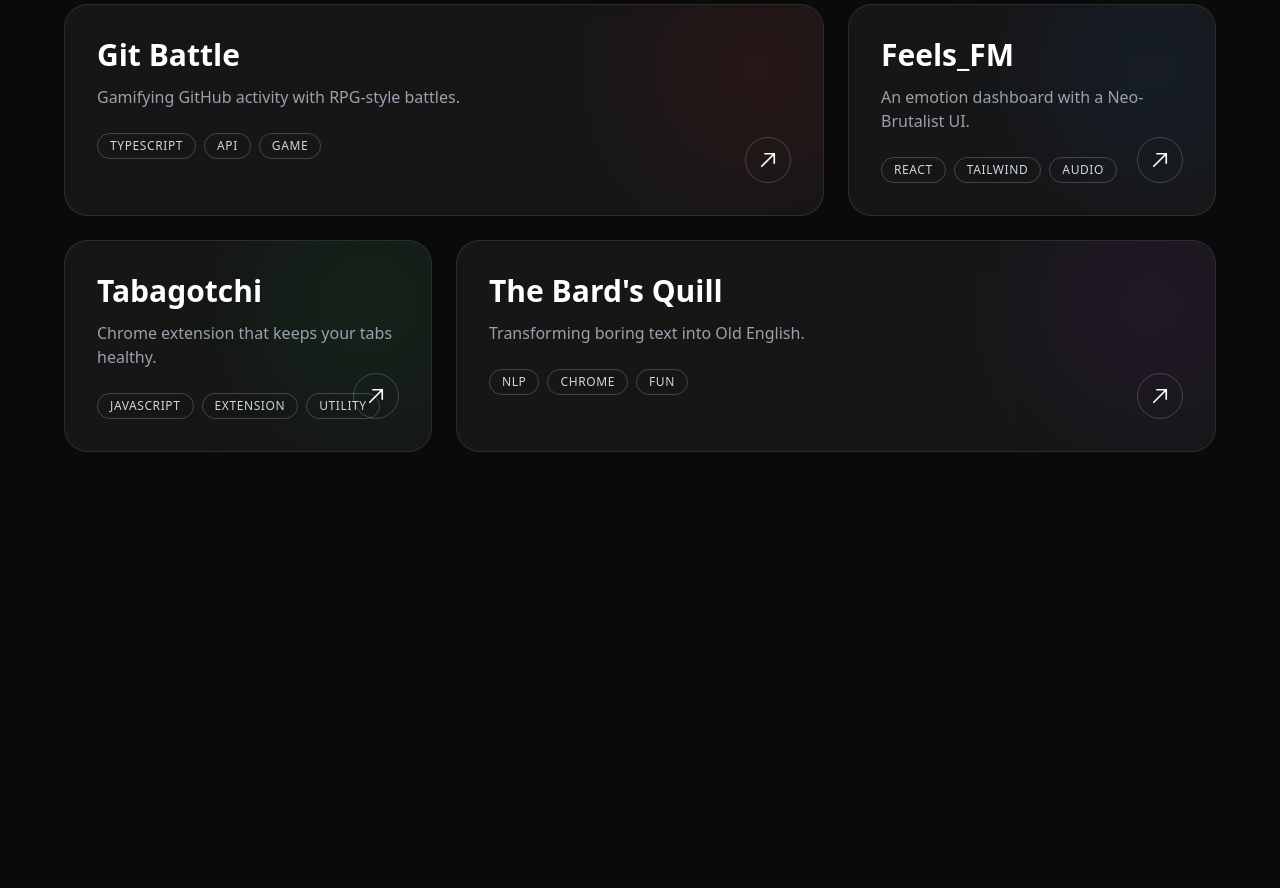
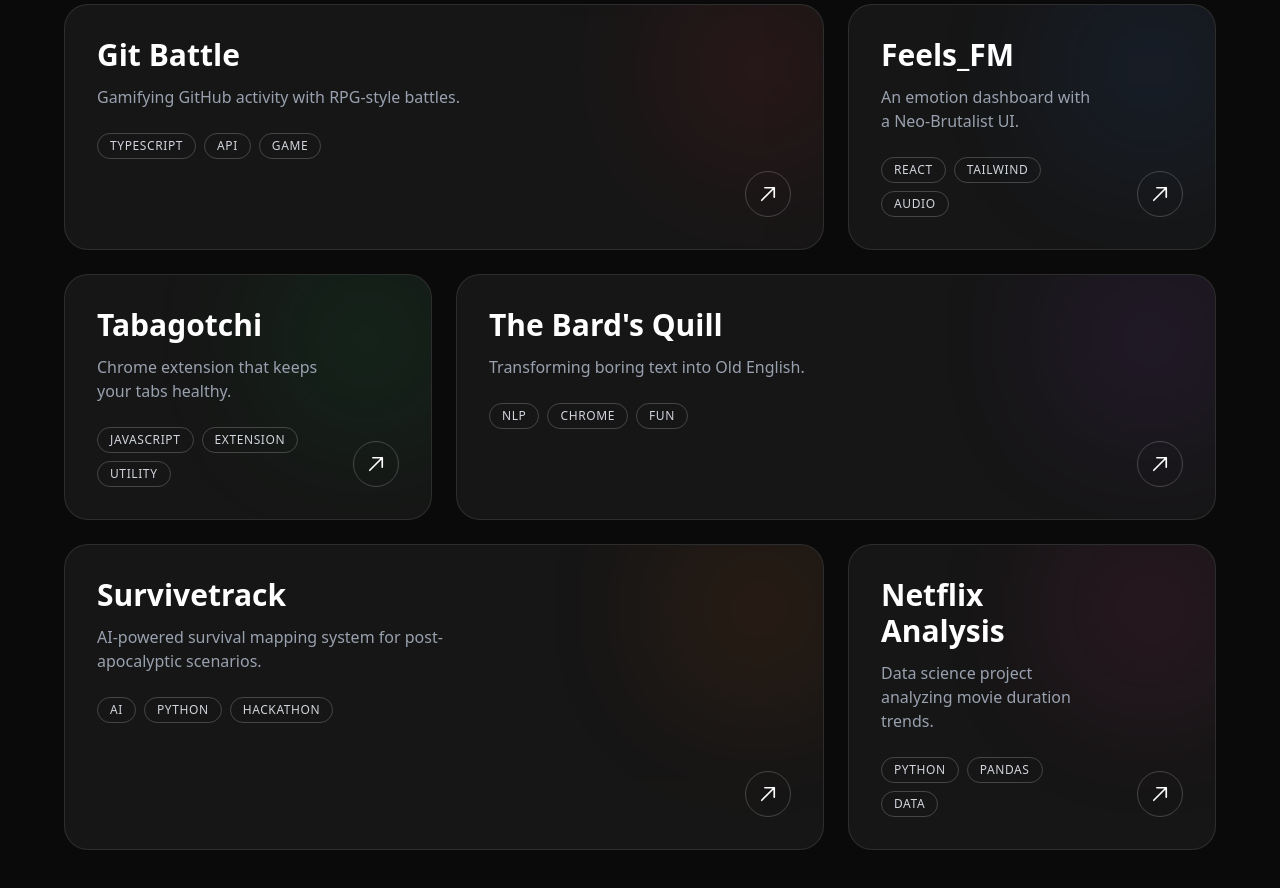
Before and after one commit to mrsiuuuu-x1/portfolio, a Next.js app: page / in a window 1280 px wide. Shown: the part 1000-1888 px from the top of the page. Before the commit the page ends 1600 px from the top, so only its background shows below. Built offline with nearby package versions, Linux system fonts and the light colour scheme; a web font is replaced by a local one.

Commit message:
feat: added animations and more projects

```diff
--- /dev/null
+++ b/src/components/FadeIn.tsx
@@ -0,0 +1,15 @@
+'use client';
+import { motion } from "framer-motion";
+export default function FadeIn({ children,delay=0,className=""}: {children: React.ReactNode, delay?: number, className?: string}) {
+    return (
+        <motion.div
+            initial={{opacity:0,y:20}}
+            whileInView={{opacity:1,y:0}}
+            viewport={{once:true,margin:"-100px"}}
+            transition={{duration:0.6,delay:delay,ease:"easeOut"}}
+            className={className}
+        >
+            {children}
+        </motion.div>
+    );
+}
--- a/src/components/Projects.tsx
+++ b/src/components/Projects.tsx
@@ -1,3 +1,5 @@
+import FadeIn from "./FadeIn";
+
 export default function Projects() {
   const projects = [
     {
@@ -28,34 +30,50 @@
       color: "bg-purple-500",
       size: "col-span-12 md:col-span-8",
     },
+    {
+      title: "Survivetrack",
+      desc: "AI-powered survival mapping system for post-apocalyptic scenarios.",
+      tags: ["AI", "Python", "Hackathon"],
+      color: "bg-orange-500",
+      size: "col-span-12 md:col-span-8",
+    },
+    {
+      title: "Netflix Analysis",
+      desc: "Data science project analyzing movie duration trends.",
+      tags: ["Python", "Pandas", "Data"],
+      color: "bg-pink-500",
+      size: "col-span-12 md:col-span-4",
+    },
   ];
 
   return (
     <section className="min-h-screen bg-[#0a0a0a] px-6 py-20 flex flex-col items-center">
 
-      {/* Section Header */}
+      <FadeIn>
         <h2 className="text-4xl md:text-6xl font-bold mb-16 tracking-tighter">
           Selected <span className="font-serif italic text-gray-500">Works</span>
         </h2>
+      </FadeIn>
 
-      {/* The Bento Grid */}
       <div className="grid grid-cols-12 gap-6 w-full max-w-6xl">
         {projects.map((project, index) => (
-          <div
-            key={index}
-            className={`${project.size} group relative p-8 rounded-3xl border border-white/10 bg-white/5 hover:bg-white/10 transition-colors overflow-hidden`}
-          >
-            {/* Hover Glow Effect */}
+          <div key={index} className={project.size}>
+            <FadeIn delay={index * 0.1} className="h-full">
+
+              <div className="group relative p-8 h-full rounded-3xl border border-white/10 bg-white/5 hover:bg-white/10 transition-colors overflow-hidden">
+
+                {/* Background Glow */}
                 <div className={`absolute top-0 right-0 w-32 h-32 ${project.color} blur-[80px] opacity-20 group-hover:opacity-40 transition-opacity`} />
 
-            <div className="relative z-10">
+                {/* Content Container */}
+                <div className="relative z-10 pr-20">
                   <h3 className="text-3xl font-bold mb-3">{project.title}</h3>
                   <p className="text-gray-400 mb-6 max-w-sm">{project.desc}</p>
 
                   {/* Tags */}
-              <div className="flex gap-2">
+                  <div className="flex flex-wrap gap-2">
                     {project.tags.map((tag, i) => (
-                  <span key={i} className="px-3 py-1 text-xs font-medium uppercase tracking-wider border border-white/20 rounded-full text-gray-300">
+                      <span key={i} className="px-3 py-1 text-xs font-medium uppercase tracking-wider border border-white/20 rounded-full text-gray-300 whitespace-nowrap">
                         {tag}
                       </span>
                     ))}
@@ -63,11 +81,14 @@
                 </div>
 
                 {/* Arrow Icon */}
-            <div className="absolute bottom-8 right-8 p-3 rounded-full border border-white/20 group-hover:bg-white group-hover:text-black transition-all">
+                <div className="absolute bottom-8 right-8 p-3 rounded-full border border-white/20 group-hover:bg-white group-hover:text-black transition-all cursor-pointer">
                   <svg xmlns="http://www.w3.org/2000/svg" fill="none" viewBox="0 0 24 24" strokeWidth={2} stroke="currentColor" className="w-5 h-5">
                     <path strokeLinecap="round" strokeLinejoin="round" d="M4.5 19.5l15-15m0 0H8.25m11.25 0v11.25" />
                   </svg>
                 </div>
+
+              </div>
+            </FadeIn>
           </div>
         ))}
       </div>
```
Lines whose indentation alone changed are shown as unchanged.
